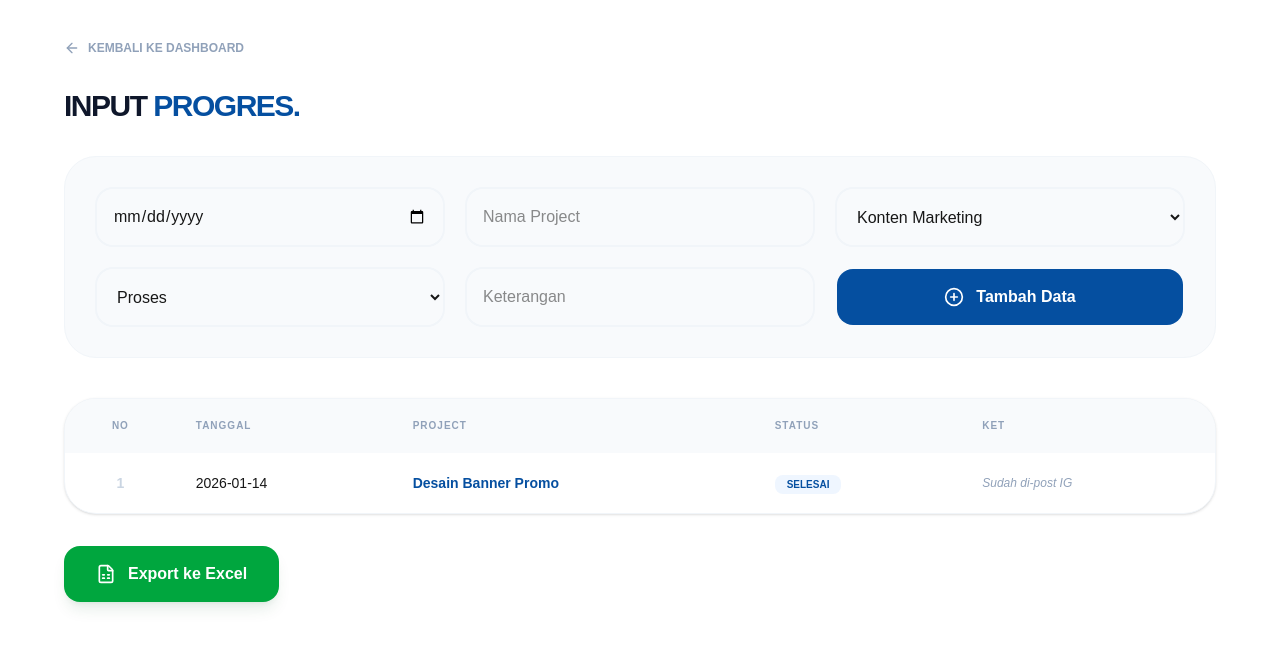
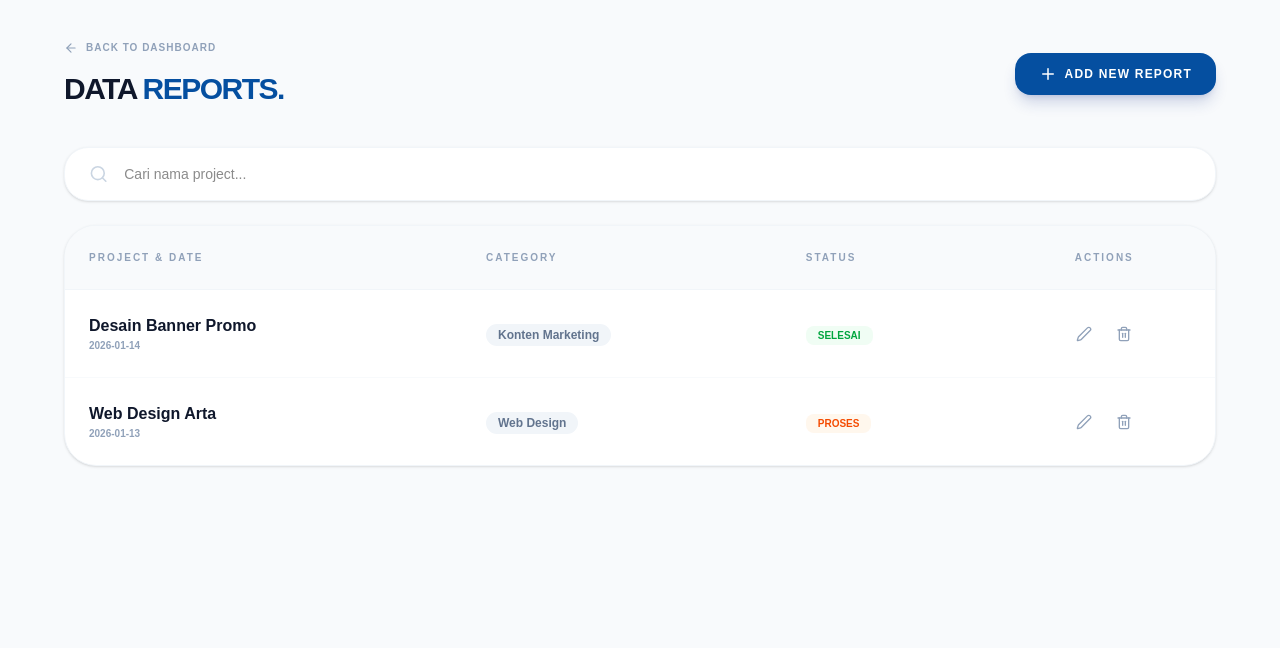
Before and after one commit to AnggaZay/arta-notification, a Next.js app: page /laporan/input in a window 1280 px wide. Shown: the top 648 px of the page. Built offline with nearby package versions, Linux system fonts and the light colour scheme.

Commit message:
Fix: Update laporan page to use Google Auth

```diff
--- a/app/laporan/input/page.tsx
+++ b/app/laporan/input/page.tsx
@@ -1,85 +1,157 @@
 'use client';
 import { useState } from 'react';
-import { ArrowLeft, PlusCircle, FileSpreadsheet, Save } from 'lucide-react';
+import { ArrowLeft, Plus, Search, Edit2, Trash2, Save, X, FileDown } from 'lucide-react';
 import Link from 'next/link';
 import * as XLSX from 'xlsx';
 
-export default function InputLaporan() {
+export default function DatabaseLaporan() {
+  const [isModalOpen, setIsModalOpen] = useState(false);
+  const [searchTerm, setSearchTerm] = useState('');
   const [listLaporan, setListLaporan] = useState([
-    { no: 1, tanggal: '2026-01-14', nama: 'Desain Banner Promo', jenis: 'Konten Marketing', status: 'Selesai', ket: 'Sudah di-post IG' }
+    { id: 1, tanggal: '2026-01-14', nama: 'Desain Banner Promo', jenis: 'Konten Marketing', status: 'Selesai', ket: 'Sudah di-post IG' },
+    { id: 2, tanggal: '2026-01-13', nama: 'Web Design Arta', jenis: 'Web Design', status: 'Proses', ket: 'Revisi bagian footer' },
   ]);
-  const [form, setForm] = useState({ tanggal: '', nama: '', jenis: 'Konten Marketing', status: 'Proses', ket: '' });
 
-  const tambahData = () => {
-    if (!form.nama || !form.tanggal) return alert('Isi Nama & Tanggal dulu, Ngga!');
-    setListLaporan([...listLaporan, { ...form, no: listLaporan.length + 1 }]);
-    setForm({ ...form, nama: '', ket: '' });
+  const [form, setForm] = useState({ id: null, tanggal: '', nama: '', jenis: 'Konten Marketing', status: 'Proses', ket: '' });
+
+  // Fungsi Tambah/Edit
+  const handleSave = () => {
+    if (form.id) {
+      setListLaporan(listLaporan.map(item => item.id === form.id ? form : item));
+    } else {
+      setListLaporan([...listLaporan, { ...form, id: Date.now() }]);
+    }
+    closeModal();
   };
 
-  const exportExcel = () => {
-    const ws = XLSX.utils.json_to_sheet(listLaporan);
-    const wb = XLSX.utils.book_new();
-    XLSX.utils.book_append_sheet(wb, ws, "Laporan");
-    XLSX.writeFile(wb, `Laporan_Kerja_Arta.xlsx`);
+  const openModal = (item = null) => {
+    if (item) setForm(item);
+    else setForm({ id: null, tanggal: '', nama: '', jenis: 'Konten Marketing', status: 'Proses', ket: '' });
+    setIsModalOpen(true);
   };
 
+  const closeModal = () => setIsModalOpen(false);
+
+  const hapusData = (id) => {
+    if(confirm('Yakin mau hapus data ini, Ngga?')) {
+      setListLaporan(listLaporan.filter(item => item.id !== id));
+    }
+  };
+
+  const filteredData = listLaporan.filter(item =>
+    item.nama.toLowerCase().includes(searchTerm.toLowerCase())
+  );
+
   return (
-    <div className="min-h-screen bg-white p-6 md:p-10">
+    <div className="min-h-screen bg-[#f8fafc] p-6 md:p-10 font-sans text-left">
       <div className="max-w-6xl mx-auto">
-        <Link href="/laporan" className="flex items-center gap-2 text-slate-400 hover:text-[#054fa0] font-bold text-xs uppercase mb-8 transition-all">
-          <ArrowLeft size={16} /> Kembali ke Dashboard
+
+        {/* HEADER & NAV */}
+        <div className="flex flex-col md:flex-row md:items-center justify-between gap-4 mb-10">
+          <div>
+            <Link href="/laporan" className="flex items-center gap-2 text-slate-400 hover:text-[#054fa0] font-bold text-[10px] uppercase tracking-widest mb-4 transition-all">
+              <ArrowLeft size={14} /> Back to Dashboard
             </Link>
-
-        <h1 className="text-3xl font-black text-slate-900 mb-8 tracking-tighter">INPUT <span className="text-[#054fa0]">PROGRES.</span></h1>
-
-        {/* FORM AREA */}
-        <div className="bg-slate-50 p-8 rounded-[32px] border border-slate-100 mb-10 grid grid-cols-1 md:grid-cols-3 gap-6">
-          <input type="date" className="p-4 rounded-2xl border-none ring-2 ring-slate-100 focus:ring-[#054fa0] outline-none" value={form.tanggal} onChange={(e)=>setForm({...form, tanggal: e.target.value})} />
-          <input type="text" placeholder="Nama Project" className="p-4 rounded-2xl border-none ring-2 ring-slate-100 focus:ring-[#054fa0] outline-none" value={form.nama} onChange={(e)=>setForm({...form, nama: e.target.value})} />
-          <select className="p-4 rounded-2xl border-none ring-2 ring-slate-100 focus:ring-[#054fa0] outline-none" value={form.jenis} onChange={(e)=>setForm({...form, jenis: e.target.value})}>
-            <option>Konten Marketing</option>
-            <option>Banner UMKM</option>
-            <option>Web Design</option>
-          </select>
-          <select className="p-4 rounded-2xl border-none ring-2 ring-slate-100 focus:ring-[#054fa0] outline-none" value={form.status} onChange={(e)=>setForm({...form, status: e.target.value})}>
-            <option>Selesai</option>
-            <option>Proses</option>
-            <option>Revisi</option>
-          </select>
-          <input type="text" placeholder="Keterangan" className="p-4 rounded-2xl border-none ring-2 ring-slate-100 focus:ring-[#054fa0] outline-none" value={form.ket} onChange={(e)=>setForm({...form, ket: e.target.value})} />
-          <button onClick={tambahData} className="bg-[#054fa0] text-white rounded-2xl font-black flex items-center justify-center gap-3 hover:bg-blue-800 transition-all"><PlusCircle size={20}/> Tambah Data</button>
+            <h1 className="text-3xl font-black text-slate-900 tracking-tighter">DATA <span className="text-[#054fa0]">REPORTS.</span></h1>
           </div>
 
-        {/* TABLE AREA */}
-        <div className="overflow-x-auto bg-white border border-slate-100 rounded-[32px] shadow-sm mb-8">
-          <table className="w-full text-left text-sm">
-            <thead className="bg-slate-50 text-slate-400 text-[10px] font-black uppercase tracking-widest">
+          <div className="flex gap-3">
+            <button onClick={() => openModal()} className="flex items-center gap-2 bg-[#054fa0] text-white px-6 py-3 rounded-2xl font-black text-xs uppercase tracking-widest hover:bg-blue-800 transition-all shadow-lg shadow-blue-900/20">
+              <Plus size={18} /> Add New Report
+            </button>
+          </div>
+        </div>
+
+        {/* SEARCH & FILTER */}
+        <div className="bg-white p-4 rounded-3xl border border-slate-100 shadow-sm mb-6 flex items-center gap-4">
+          <Search className="text-slate-300 ml-2" size={20} />
+          <input
+            type="text"
+            placeholder="Cari nama project..."
+            className="w-full bg-transparent border-none outline-none text-sm font-medium"
+            value={searchTerm}
+            onChange={(e) => setSearchTerm(e.target.value)}
+          />
+        </div>
+
+        {/* TABLE DATABASE */}
+        <div className="bg-white rounded-[32px] border border-slate-100 shadow-sm overflow-hidden">
+          <div className="overflow-x-auto">
+            <table className="w-full text-left">
+              <thead className="bg-slate-50 border-b border-slate-100">
                 <tr>
-                <th className="p-5 text-center">No</th>
-                <th className="p-5">Tanggal</th>
-                <th className="p-5">Project</th>
-                <th className="p-5">Status</th>
-                <th className="p-5">Ket</th>
+                  <th className="p-6 text-[10px] font-black text-slate-400 uppercase tracking-[0.2em]">Project & Date</th>
+                  <th className="p-6 text-[10px] font-black text-slate-400 uppercase tracking-[0.2em]">Category</th>
+                  <th className="p-6 text-[10px] font-black text-slate-400 uppercase tracking-[0.2em]">Status</th>
+                  <th className="p-6 text-[10px] font-black text-slate-400 uppercase tracking-[0.2em] text-center">Actions</th>
                 </tr>
               </thead>
               <tbody className="divide-y divide-slate-50">
-              {listLaporan.map((item, i) => (
-                <tr key={i} className="hover:bg-blue-50/20 transition-all">
-                  <td className="p-5 text-center font-black text-slate-300">{item.no}</td>
-                  <td className="p-5 font-medium">{item.tanggal}</td>
-                  <td className="p-5 font-bold text-[#054fa0]">{item.nama}</td>
-                  <td className="p-5"><span className="px-3 py-1 bg-blue-50 text-[#054fa0] rounded-lg text-[10px] font-black uppercase">{item.status}</span></td>
-                  <td className="p-5 text-slate-400 italic text-xs">{item.ket}</td>
+                {filteredData.map((item) => (
+                  <tr key={item.id} className="hover:bg-slate-50/50 transition-all group">
+                    <td className="p-6">
+                      <p className="font-black text-slate-900 group-hover:text-[#054fa0] transition-colors">{item.nama}</p>
+                      <p className="text-[10px] text-slate-400 font-bold uppercase">{item.tanggal}</p>
+                    </td>
+                    <td className="p-6">
+                      <span className="text-xs font-bold text-slate-500 bg-slate-100 px-3 py-1 rounded-full">{item.jenis}</span>
+                    </td>
+                    <td className="p-6">
+                      <span className={`text-[10px] font-black px-3 py-1 rounded-lg uppercase ${
+                        item.status === 'Selesai' ? 'bg-green-50 text-green-600' : 'bg-orange-50 text-orange-600'
+                      }`}>
+                        {item.status}
+                      </span>
+                    </td>
+                    <td className="p-6">
+                      <div className="flex justify-center gap-2">
+                        <button onClick={() => openModal(item)} className="p-2 text-slate-400 hover:text-blue-600 hover:bg-blue-50 rounded-xl transition-all"><Edit2 size={16}/></button>
+                        <button onClick={() => hapusData(item.id)} className="p-2 text-slate-400 hover:text-red-600 hover:bg-red-50 rounded-xl transition-all"><Trash2 size={16}/></button>
+                      </div>
+                    </td>
                   </tr>
                 ))}
               </tbody>
             </table>
           </div>
+        </div>
+      </div>
 
-        <button onClick={exportExcel} className="flex items-center gap-3 bg-green-600 text-white px-8 py-4 rounded-2xl font-black hover:bg-green-700 transition-all shadow-lg shadow-green-900/10">
-          <FileSpreadsheet size={20} /> Export ke Excel
+      {/* MODAL INPUT/EDIT (POPUP) */}
+      {isModalOpen && (
+        <div className="fixed inset-0 bg-slate-900/60 backdrop-blur-sm z-50 flex items-center justify-center p-4">
+          <div className="bg-white w-full max-w-lg rounded-[40px] p-10 shadow-2xl relative">
+            <button onClick={closeModal} className="absolute right-8 top-8 text-slate-300 hover:text-slate-900"><X size={24}/></button>
+            <h2 className="text-2xl font-black text-slate-900 mb-8 tracking-tighter">
+              {form.id ? 'EDIT REPORT' : 'NEW ENTRY'}
+            </h2>
+
+            <div className="space-y-4">
+              <div>
+                <label className="text-[10px] font-black text-slate-400 uppercase tracking-widest ml-1">Project Name</label>
+                <input type="text" className="w-full p-4 mt-1 bg-slate-50 rounded-2xl border-none ring-2 ring-slate-100 focus:ring-[#054fa0] outline-none font-bold" value={form.nama} onChange={(e)=>setForm({...form, nama:e.target.value})} />
+              </div>
+              <div className="grid grid-cols-2 gap-4">
+                <div>
+                  <label className="text-[10px] font-black text-slate-400 uppercase tracking-widest ml-1">Date</label>
+                  <input type="date" className="w-full p-4 mt-1 bg-slate-50 rounded-2xl border-none ring-2 ring-slate-100 focus:ring-[#054fa0] outline-none font-bold" value={form.tanggal} onChange={(e)=>setForm({...form, tanggal:e.target.value})} />
+                </div>
+                <div>
+                  <label className="text-[10px] font-black text-slate-400 uppercase tracking-widest ml-1">Category</label>
+                  <select className="w-full p-4 mt-1 bg-slate-50 rounded-2xl border-none ring-2 ring-slate-100 focus:ring-[#054fa0] outline-none font-bold" value={form.jenis} onChange={(e)=>setForm({...form, jenis:e.target.value})}>
+                    <option>Konten Marketing</option>
+                    <option>Banner UMKM</option>
+                    <option>Web Design</option>
+                  </select>
+                </div>
+              </div>
+              <button onClick={handleSave} className="w-full bg-[#054fa0] text-white py-5 rounded-2xl font-black text-sm uppercase tracking-[0.2em] mt-6 flex items-center justify-center gap-3">
+                <Save size={18}/> Save Report
               </button>
             </div>
           </div>
+        </div>
+      )}
+    </div>
   );
 }
```
Lines whose indentation alone changed are shown as unchanged.
